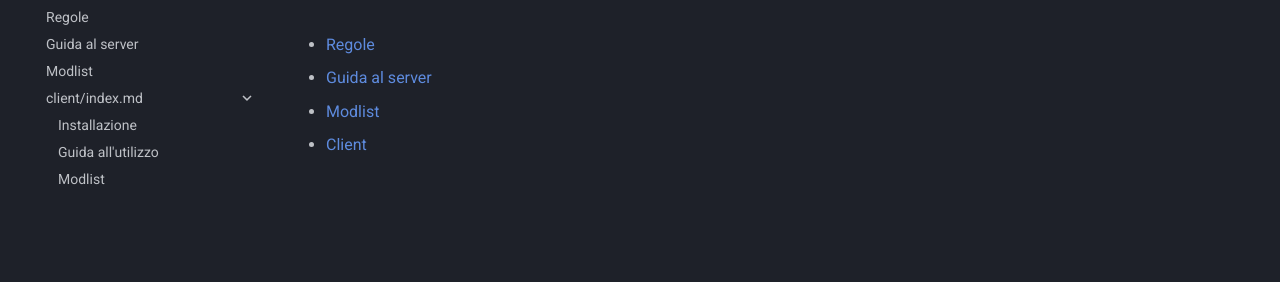
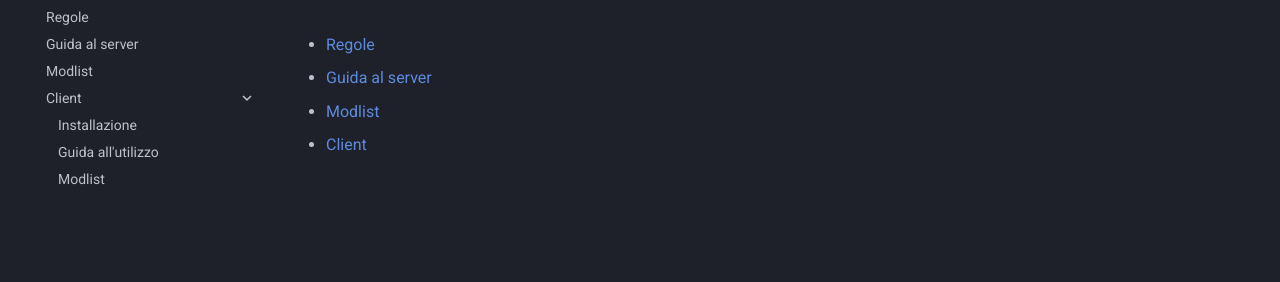
Before and after one commit to Sbekucraft/Sbekucraft-2.0-Wiki, an MkDocs documentation site: the page built from docs/index.md, in a window 1280 px wide. Shown: the part 148-430 px from the top of the page. Built offline with MkDocs 1.6.1 and Material for MkDocs 9.7.7, drawn with Linux system fonts in a browser that asks for light colours.

Commit message:
Update mkdocs.yml

```diff
--- a/mkdocs.yml
+++ b/mkdocs.yml
@@ -11,7 +11,7 @@ nav:
   - 'regole.md'
   - 'guida.md'
   - 'modlist.md'
-  - 'client/index.md':
+  - 'Client':
     - 'client/installazione.md'
     - 'client/guida.md'
     - 'client/modlist.md'
```
